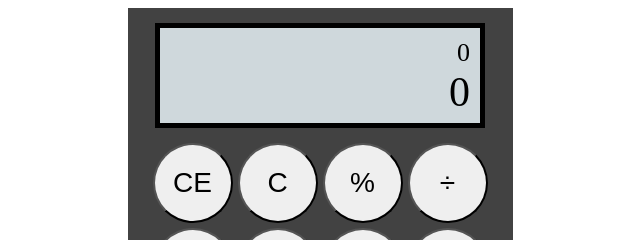
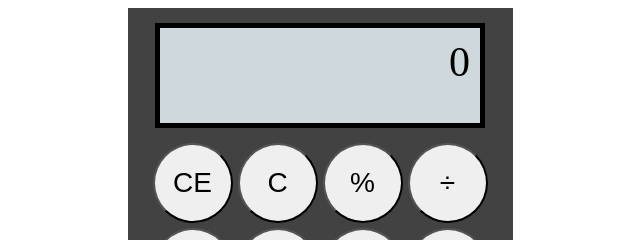
Before and after one commit to caboose16/odin-calculator, a plain HTML site: page index.html in a window 1280 px wide. Shown: the top 240 px of the page, 320-960 px from the left. Drawn offline with Linux system fonts and the light colour scheme.

Commit message:
Remove calc log

```diff
--- a/index.html
+++ b/index.html
@@ -10,7 +10,6 @@
   <body>
     <div id="calculator">
         <div id="calc-display">
-            <p id="calc-display-log">0</p>
             <p id="calc-display-input">0</p>
         </div>
         <div class="calc-row">
--- a/style.css
+++ b/style.css
@@ -32,10 +32,6 @@ body {
     margin-top: 0;
 }
 
-#calc-display-log{
-    font-size: 26px;
-}
-
 #calc-display-input{
     font-size: 42px;
 }
```
